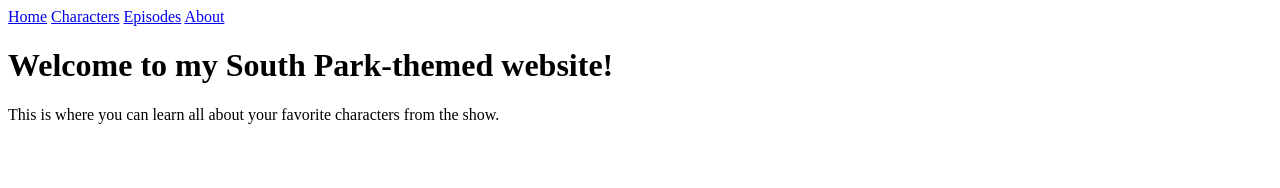
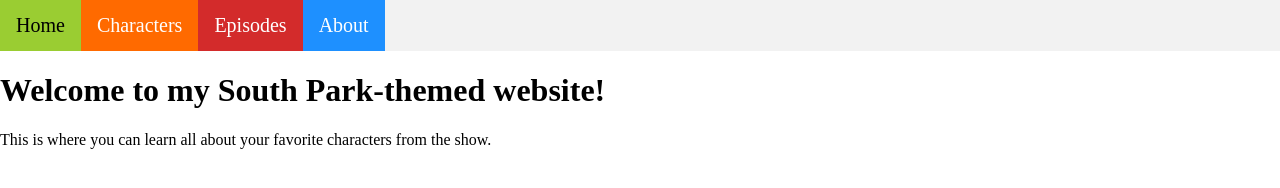
Before and after one commit to ArmanSel/Modul152, a plain HTML site: page index.html in a window 1280 px wide. Drawn offline with Linux system fonts and the light colour scheme.

Commit message:
Fixed stylesheet link
Added the missing stylesheet link to the index file.

```diff
--- a/index.html
+++ b/index.html
@@ -3,7 +3,7 @@
 
 <head>
     <title>South Park Website</title>
-    <!DOCTYPE html>
+    <link rel="stylesheet" href="style.css">
 </head>
 
 <body>
```
